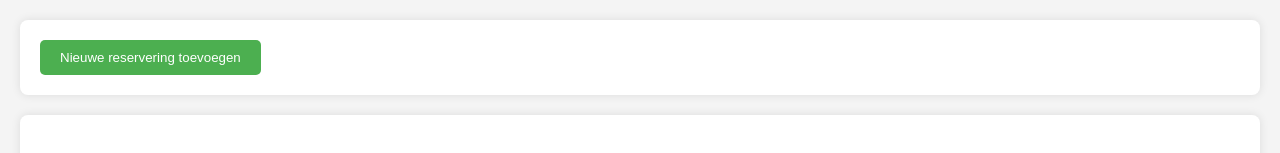
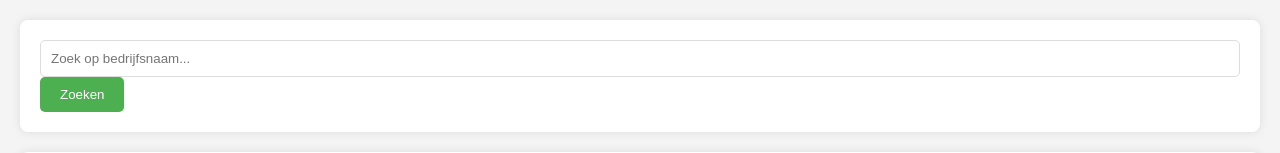
Before and after one commit to Aiden20021/examen1, a PHP site: page /reservations.php in a window 1280 px wide. Shown: the part 130-283 px from the top of the page. Run offline with PHP 8.4, Linux system fonts and the light colour scheme; the visitor is signed in with stand-in values (Sample User, id 1); tables that the repository leaves empty or names only in its code hold one stand-in row (values such as "Sample post").

Commit message:
zoekbalk

```diff
--- a/reservations.php
+++ b/reservations.php
@@ -16,11 +16,22 @@ if ($userRole !== 'admin' && $userRole !== 'baliemedewerker') {
     die("U heeft geen toegang tot deze pagina.");
 }
 
-// Haal alle reserveringen op
-$stmt = $pdo->query("SELECT r.*, g.company_name, ro.name AS room_name, ro.type AS room_type FROM Reservations r
-                     JOIN Guests g ON r.guest_id = g.id
-                     JOIN Rooms ro ON r.room_id = ro.id
-                     WHERE r.status = 'bevestigd'");
+// Haal alle reserveringen op, eventueel gefilterd op bedrijfsnaam
+$searchQuery = isset($_GET['search']) ? $_GET['search'] : '';
+$query = "SELECT r.*, g.company_name, ro.name AS room_name, ro.type AS room_type FROM Reservations r
+          JOIN Guests g ON r.guest_id = g.id
+          JOIN Rooms ro ON r.room_id = ro.id
+          WHERE r.status = 'bevestigd'";
+
+if (!empty($searchQuery)) {
+    $query .= " AND g.company_name LIKE :search";
+}
+
+$stmt = $pdo->prepare($query);
+if (!empty($searchQuery)) {
+    $stmt->bindValue(':search', '%' . $searchQuery . '%');
+}
+$stmt->execute();
 $reservations = $stmt->fetchAll(PDO::FETCH_ASSOC);
 
 // Voeg een nieuwe reservering toe
@@ -189,6 +200,15 @@ if ($_SERVER["REQUEST_METHOD"] == "POST" && isset($_POST['action']) && $_POST['a
         .add-reservation-form {
             display: none;
         }
+        .search-bar {
+            margin-bottom: 20px;
+        }
+        .search-bar input[type="text"] {
+            width: calc(100% - 22px);
+            padding: 10px;
+            border: 1px solid #ddd;
+            border-radius: 5px;
+        }
     </style>
     <script>
         // Toggle bewerk formulier binnen dezelfde rij
@@ -237,6 +257,14 @@ if ($_SERVER["REQUEST_METHOD"] == "POST" && isset($_POST['action']) && $_POST['a
     </header>
 
     <main>
+        <!-- Zoekbalk -->
+        <section class="search-bar">
+            <form method="GET" action="">
+                <input type="text" name="search" placeholder="Zoek op bedrijfsnaam..." value="<?= htmlspecialchars($searchQuery) ?>">
+                <button type="submit">Zoeken</button>
+            </form>
+        </section>
+
         <!-- Knop om het toevoegformulier te tonen -->
         <section>
             <button onclick="showAddForm()">Nieuwe reservering toevoegen</button>
```
